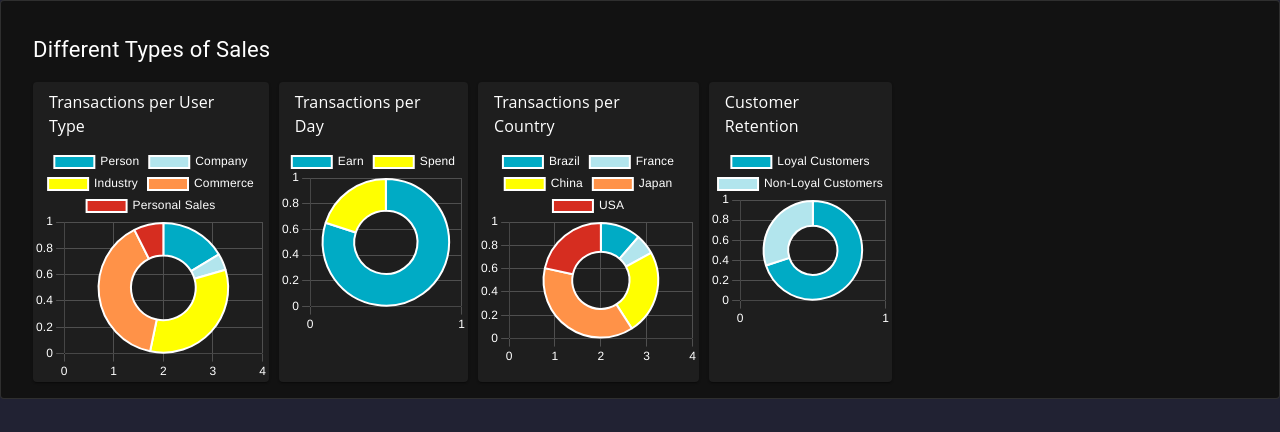
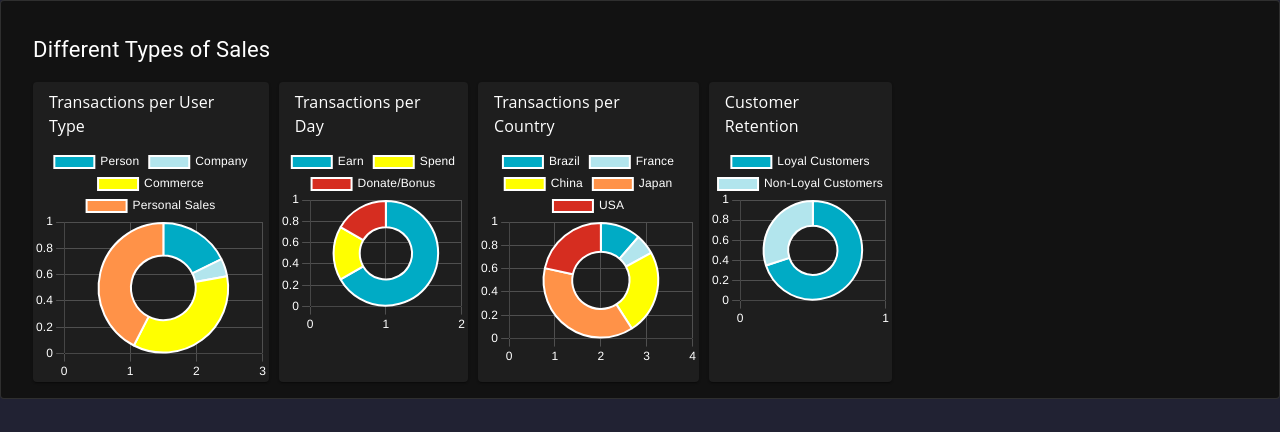
Before and after one commit to Sellucas/dashboard-app, a Next.js app: page /dashboard/Dashboard in a window 1280 px wide. Shown: the part 1474-1906 px from the top of the page. Built offline with nearby package versions, Linux system fonts and the light colour scheme; no server answers.

Commit message:
fix: chart data

```diff
--- a/src/components/mockData.ts
+++ b/src/components/mockData.ts
@@ -21,17 +21,16 @@ export const lineChartData = {
 };
 
 export const doughnutChartDataUserType = {
-  labels: ["Person", "Company", "Industry", "Commerce", "Personal Sales"],
+  labels: ["Person", "Company", "Commerce", "Personal Sales"],
   datasets: [
     {
       label: "Transactions Dataset",
-      data: [200, 50, 400, 480, 90],
+      data: [200, 50, 400, 480],
       backgroundColor: [
         "rgb(0,171,197)",
         "rgb(178,229,237)",
         "rgb(255,255,0)",
         "rgb(255,146,72)",
-        "rgb(214,45,32)",
       ],
       hoverOffset: 4,
     },
@@ -39,12 +38,12 @@ export const doughnutChartDataUserType = {
 };
 
 export const doughnutChartDataRevenue = {
-  labels: ["Earn", "Spend"],
+  labels: ["Earn", "Spend", "Donate/Bonus"],
   datasets: [
     {
       label: "Transactions Dataset",
-      data: [80, 20],
-      backgroundColor: ["rgb(0,171,197)", "rgb(255,255,0)"],
+      data: [80, 20, 20],
+      backgroundColor: ["rgb(0,171,197)", "rgb(255,255,0)", "rgb(214,45,32)"],
       hoverOffset: 4,
     },
   ],
```
